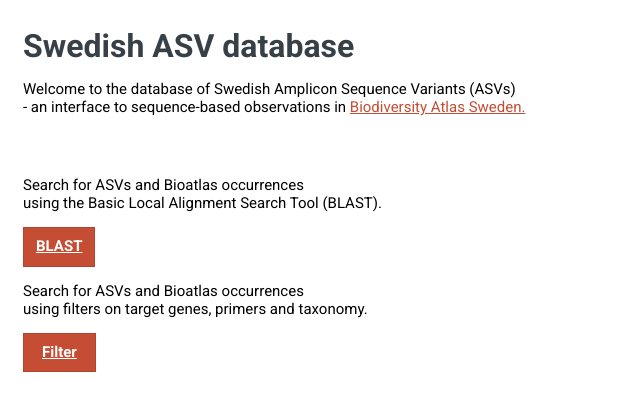
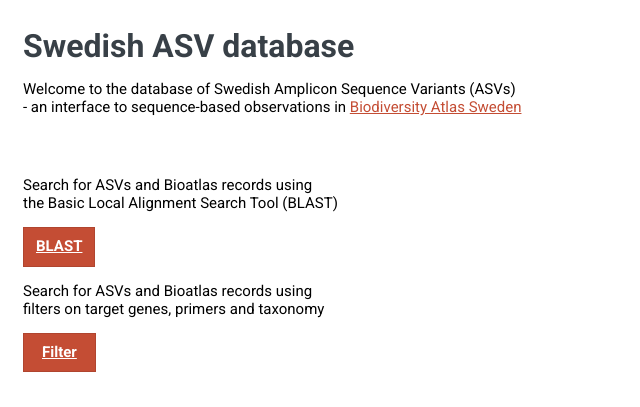
Before and after one commit to biodiversitydata-se/mol-mod, a Flask app: page / in a window 1280 px wide. Shown: the part 433-840 px from the top of the page, without its empty margins (0-640 px from the left). Run offline with Flask 2, Linux system fonts and the light colour scheme; some libraries are stand-ins or nearby versions.

Commit message:
Edit text

```diff
--- a/molmod/main/templates/index.html
+++ b/molmod/main/templates/index.html
@@ -4,7 +4,7 @@
     <div class="container">
         <h1>Swedish ASV database</h1>
         <p>Welcome to the database of Swedish Amplicon Sequence Variants (ASVs)
-            <br> - an interface to sequence-based observations in <a href="https://bioatlas.se/">Biodiversity Atlas Sweden.</a>
+            <br> - an interface to sequence-based observations in <a href="https://bioatlas.se/">Biodiversity Atlas Sweden</a>
         </p>
     </div>
 </div>
@@ -12,12 +12,12 @@
 <div class="container">
     <div class="row">
         <div class="col-md-6">
-            <p>Search for ASVs and Bioatlas occurrences <br>using the Basic Local Alignment Search Tool (BLAST).
+            <p>Search for ASVs and Bioatlas records using<br>the Basic Local Alignment Search Tool (BLAST)
             </p>
             <p><a class="btn btn-primary" id=blast_link href="{{ url_for('blast_bp.blast') }}" role="button">BLAST</a></p>
         </div>
         <div class="col-md-6">
-            <p>Search for ASVs and Bioatlas occurrences <br>using filters on target genes, primers and taxonomy.
+            <p>Search for ASVs and Bioatlas records using<br>filters on target genes, primers and taxonomy
             </p>
             <p><a class="btn btn-primary"  id=filter_link href="{{ url_for('filter_bp.search') }}" role="button">Filter</a></p>
         </div>
--- a/molmod/main/templates/sbdi_post.html
+++ b/molmod/main/templates/sbdi_post.html
@@ -14,6 +14,6 @@
 <br>
 <div class='row'>
     <div class='col-md-2'>
-        <input id='show_occurrences' name='show_occurrences' type='submit' value='Show occurrences' class='btn btn-primary'/>
+        <input id='show_occurrences' name='show_occurrences' type='submit' value='Show records' class='btn btn-primary'/>
     </div>
 </div>
```
